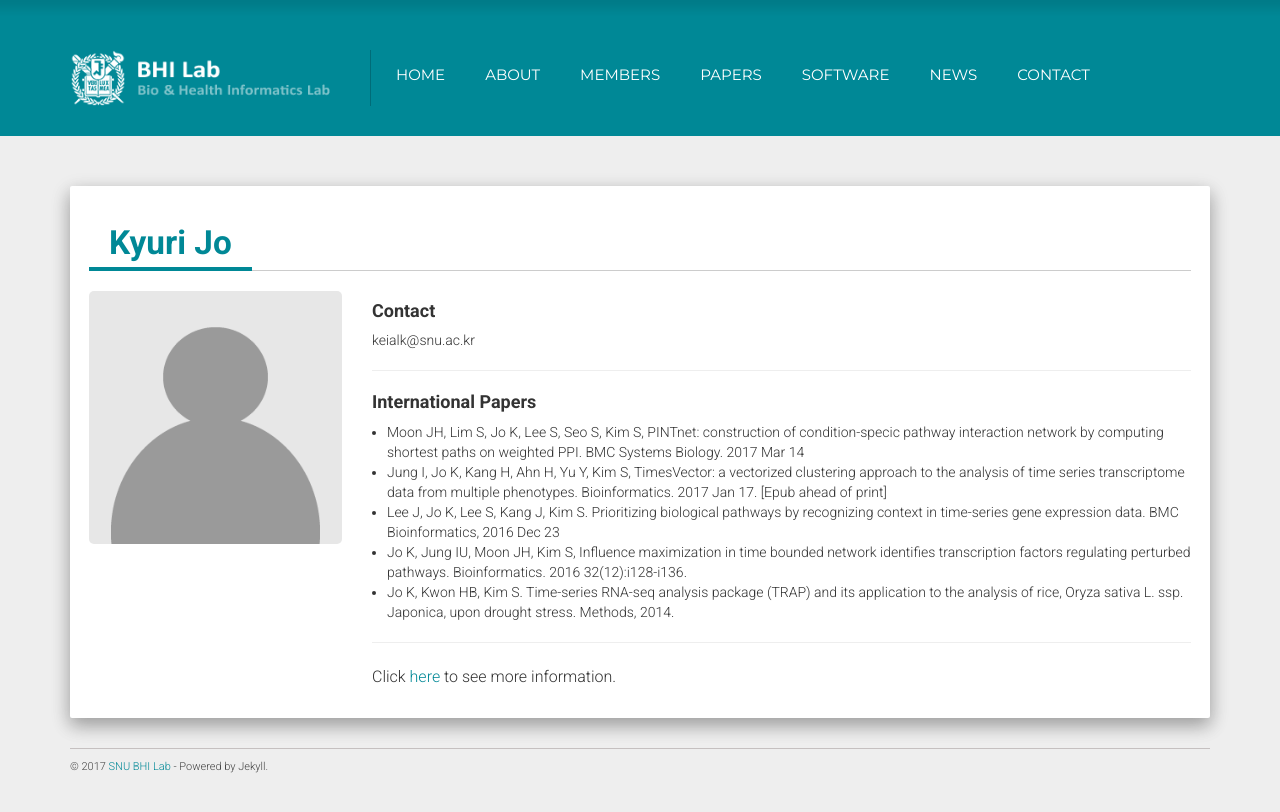
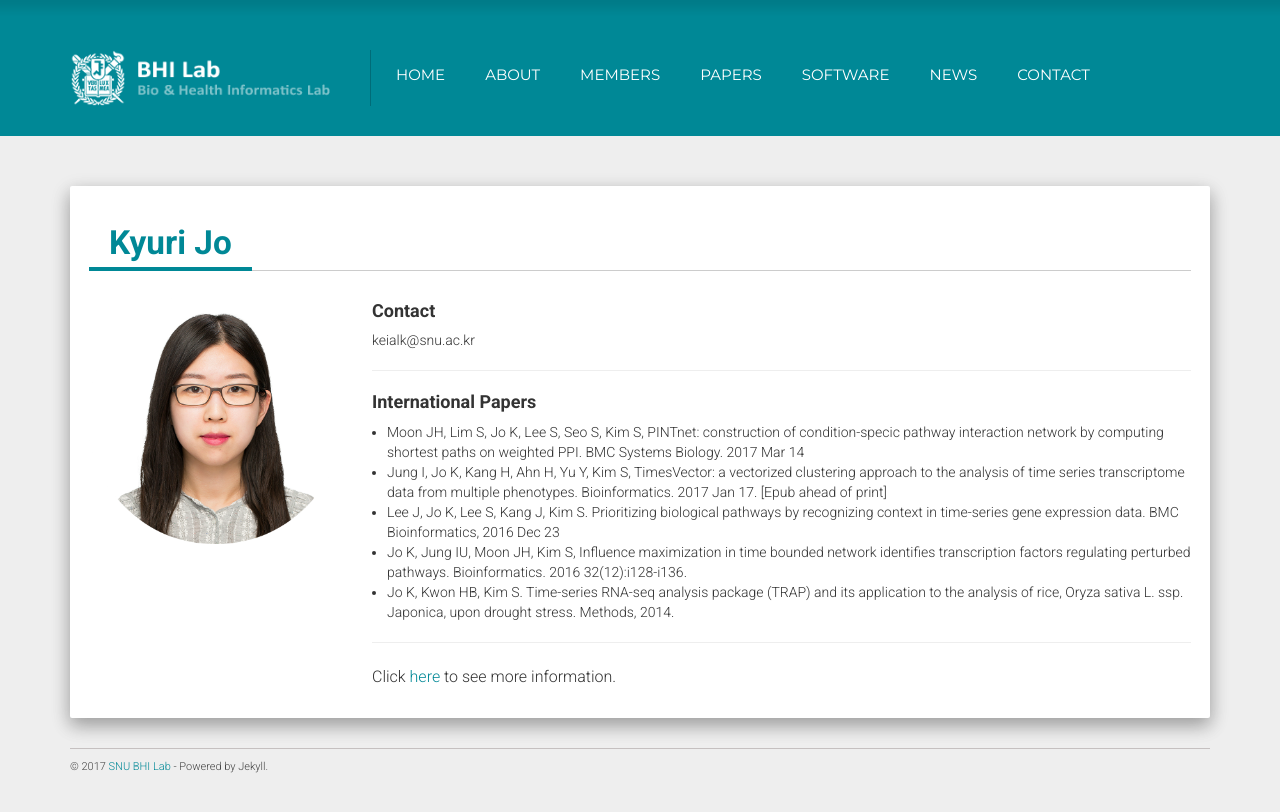
Before and after one commit to solanoon/bhi-kimlab.github.io, a Jekyll site: the page built from _members/kyuri_jo.md, in a window 1280 px wide. Shown: the top 812 px of the page. Built offline with Jekyll 4.4.1, drawn with Linux system fonts in a browser that asks for light colours; nearby versions of some CDN libraries.

Commit message:
Update kyuri_jo.md

```diff
--- a/_members/kyuri_jo.md
+++ b/_members/kyuri_jo.md
@@ -3,6 +3,7 @@ layout: profile
 title:  "Kyuri Jo"
 type: postd
 tag: "Jo K"
+img: "kyuri_jo.jpg"
 contact: "keialk@snu.ac.kr"
 ---
 Click <a href="http://kyurijo.github.io/" target="_blank">here</a> to see more information.
```
